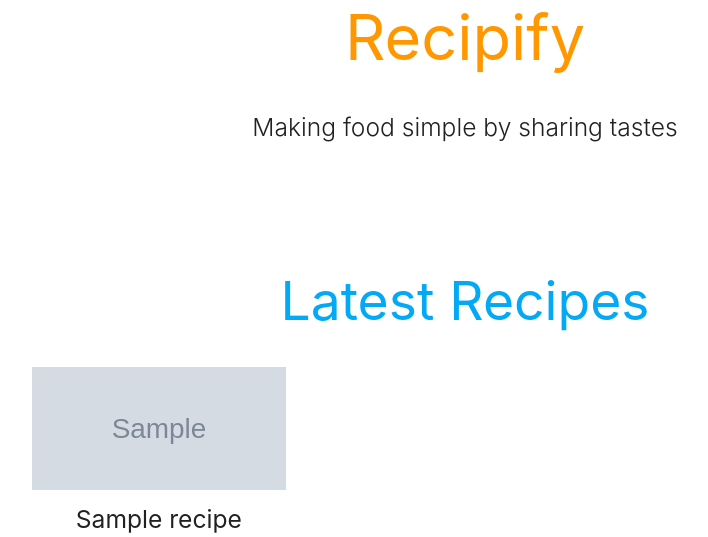
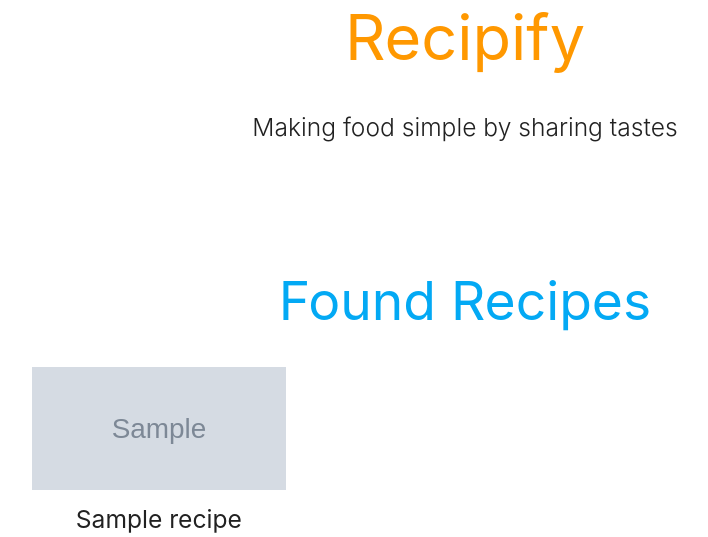
Before and after one commit to TobinWebDesign/Milestone-Project-Data-Centric-Development-Milestone-Project-, a Flask app: page /search in a window 1280 px wide. Shown: the part 217-754 px from the top of the page, without its empty margins (175-883 px from the left). Run offline with Flask 2, Linux system fonts and the light colour scheme; grey boxes marked "Sample" are stand-in pictures; a database or web service that is not in the repository returns one stand-in record (values such as "Sample title"); some libraries are stand-ins or nearby versions.

Commit message:
added wireframes

```diff
--- a/templates/search_recipes.html
+++ b/templates/search_recipes.html
@@ -25,7 +25,7 @@
             <br><br>
 
             <div class="row center">
-            <h2 class="center light-blue-text">Latest Recipes</h2>
+            <h2 class="center light-blue-text">Found Recipes</h2>
             {% for recipe in recipes %}
                 <div class="col s12 m4">
                     <div class="icon-block">
```
Also changed, not shown: README.md, wireframes/Desktop homepage.png (added), wireframes/Desktop login page.png (added), wireframes/Desktop profile page.png (added), wireframes/Desktop recipe page.png (added), wireframes/Desktop register page.png (added), wireframes/Desktop search recipe page.png (added), wireframes/Mobile home page.png (added), wireframes/mobile login page.png (added), wireframes/mobile profile page.png (added), wireframes/mobile recipe page.png (added), wireframes/mobile register page.png (added), wireframes/mobile search recipe page.png (added).
